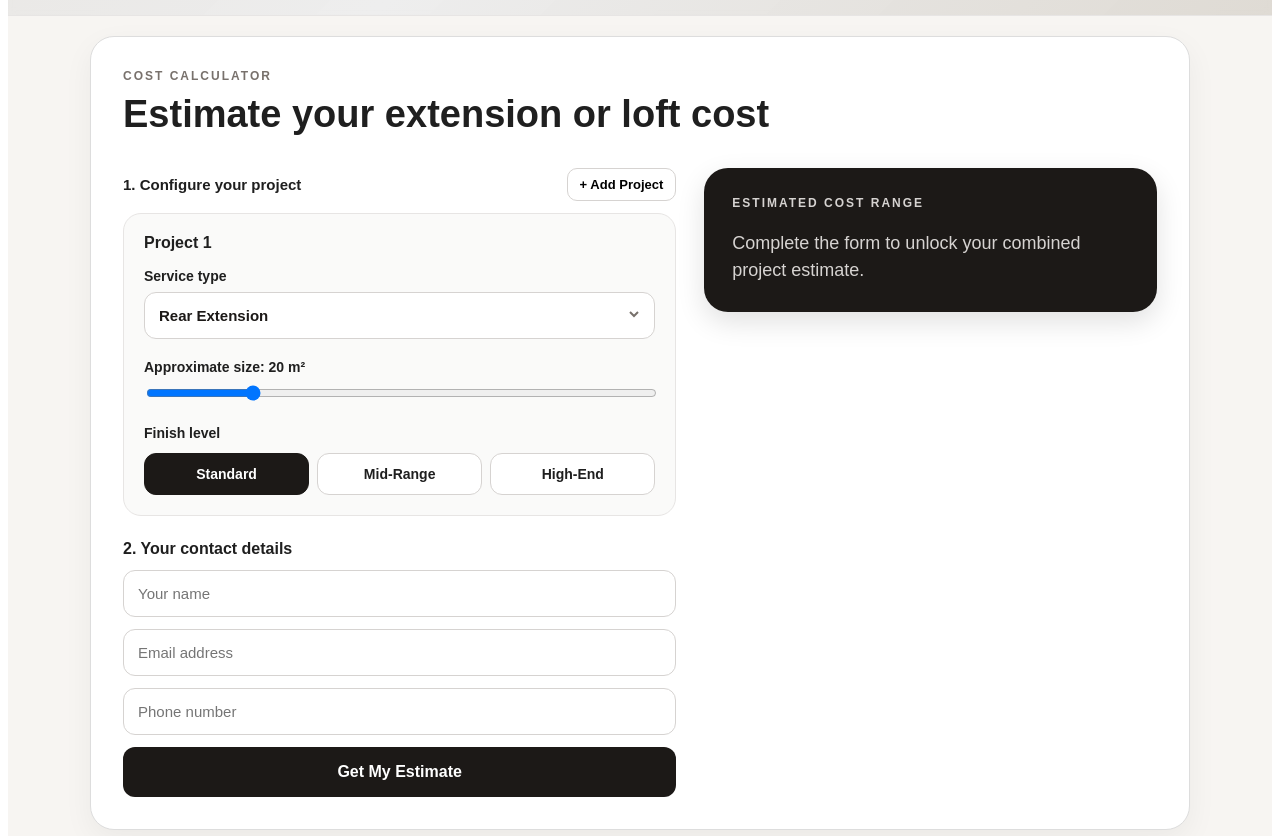
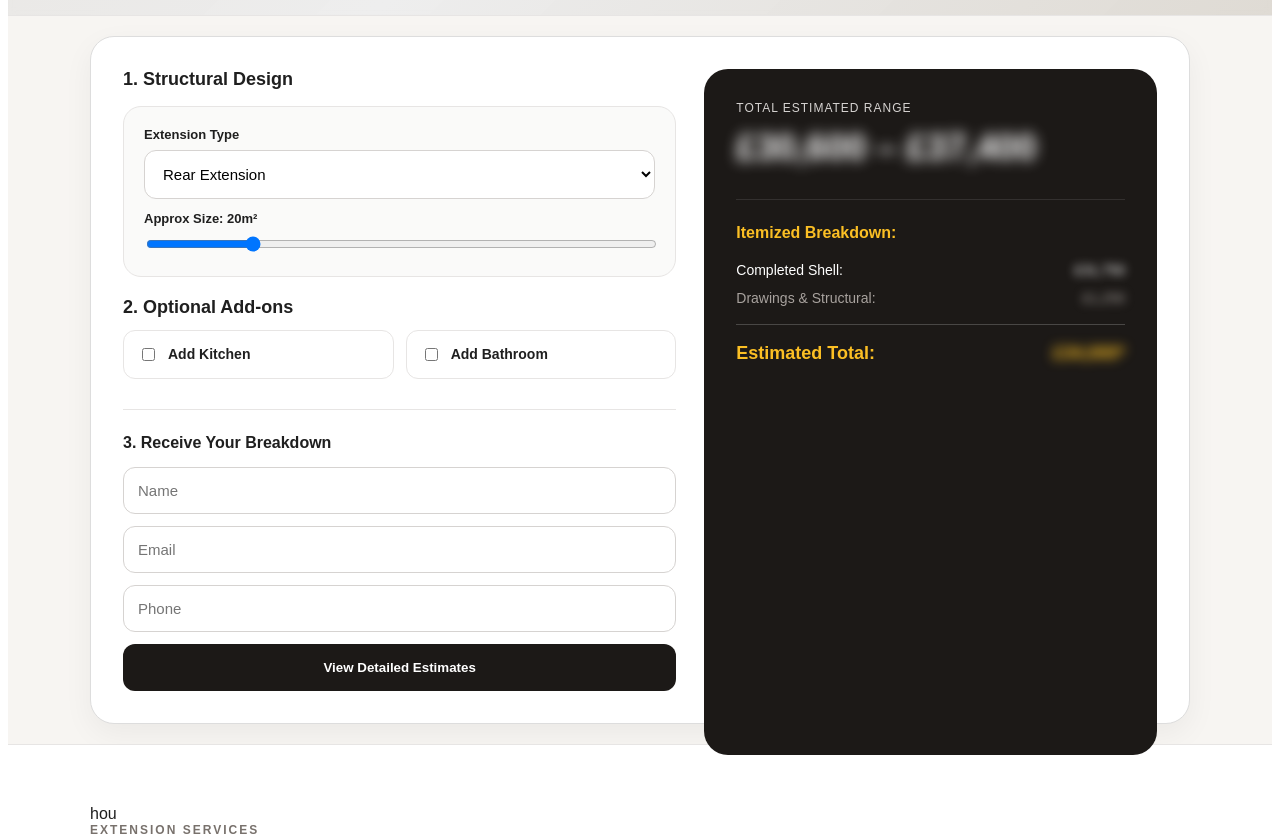
Before and after one commit to brigenujkaj/crafmanwebiste, a React (Vite) app: page /house-extensions-essex in a window 1280 px wide. Shown: the part 720-1556 px from the top of the page. Built offline with nearby package versions, Linux system fonts and the light colour scheme; grey boxes are pictures that could not be loaded.

Commit message:
calc update

```diff
--- a/src/components/ExtensionCalculator.jsx
+++ b/src/components/ExtensionCalculator.jsx
@@ -13,14 +13,15 @@ function createProject(id = Date.now()) {
 
 export default function ExtensionCalculator() {
     const [projects, setProjects] = useState([createProject(1)]);
-    const [screenWidth, setScreenWidth] = useState(
-        typeof window !== "undefined" ? window.innerWidth : 1200
-    );
+    const [screenWidth, setScreenWidth] = useState(1200);
 
     const [lead, setLead] = useState({
         name: "",
         email: "",
         phone: "",
+        postcode: "",
+        addKitchen: false,
+        addBathroom: false
     });
 
     const [showResult, setShowResult] = useState(false);
@@ -32,116 +33,46 @@ export default function ExtensionCalculator() {
     });
 
     useEffect(() => {
-        function handleResize() {
+        if (typeof window !== "undefined") {
             setScreenWidth(window.innerWidth);
-        }
-
-        if (typeof window !== "undefined") {
+            const handleResize = () => setScreenWidth(window.innerWidth);
             window.addEventListener("resize", handleResize);
             return () => window.removeEventListener("resize", handleResize);
         }
     }, []);
 
     const isMobile = screenWidth < 768;
-    const isTablet = screenWidth >= 768 && screenWidth < 1024;
 
+    // Pricing Logic
     const baseRates = {
-        rear: 1800,
-        side: 1800,
-        wrap: 1800,
-        double: 1800,
-        loft: 1500,
-    };
-
-    const specMultiplier = {
-        standard: 1,
-        mid: 1.2,
-        high: 1.4,
+        rear: 1700, side: 1700, wrap: 1700, double: 1700, loft: 1500,
+        kitchenBase: 3200, bathroomBase: 5700
     };
 
     const typeLabels = {
-        rear: "Rear Extension",
-        side: "Side Return",
-        wrap: "Wraparound",
-        double: "Double Storey",
-        loft: "Loft Conversion",
+        rear: "Rear Extension", side: "Side Return", wrap: "Wraparound",
+        double: "Double Storey", loft: "Loft Conversion"
     };
 
-    const specLabels = {
-        standard: "Standard",
-        mid: "Mid-Range",
-        high: "High-End",
-    };
+    const totals = useMemo(() => {
+        const extTotal = projects.reduce((acc, p) => acc + (baseRates[p.type] * p.size), 0);
+        const kitchenCost = lead.addKitchen ? baseRates.kitchenBase : 0;
+        const bathroomCost = lead.addBathroom ? baseRates.bathroomBase : 0;
+        const grandTotal = extTotal + kitchenCost + bathroomCost;
 
-    const projectResults = useMemo(() => {
-        return projects.map((project) => {
-            const baseRate = baseRates[project.type];
-            const multiplier = specMultiplier[project.spec];
-            const basePrice = baseRate * project.size;
-            const adjusted = basePrice * multiplier;
-            const low = adjusted * 0.85;
-            const high = adjusted * 1.15;
+        const drawingsFee = 750;
+        const structuralFee = 500;
+        const totalFees = drawingsFee + structuralFee + 1000; // 1000 for other fees
 
-            return {
-                ...project,
-                label: typeLabels[project.type],
-                specLabel: specLabels[project.spec],
-                baseRate,
-                multiplier,
-                basePrice,
-                adjusted,
-                low,
-                high,
-            };
-        });
-    }, [projects]);
-
-    const totals = useMemo(() => {
-        return projectResults.reduce(
-            (acc, project) => {
-                acc.low += project.low;
-                acc.high += project.high;
-                acc.base += project.basePrice;
-                acc.adjusted += project.adjusted;
-                return acc;
-            },
-            { low: 0, high: 0, base: 0, adjusted: 0 }
-        );
-    }, [projectResults]);
-
-    const pillButton = (active) => ({
-        padding: isMobile ? "14px 12px" : "12px 14px",
-        borderRadius: "12px",
-        border: active ? "1px solid #1c1917" : "1px solid #d6d3d1",
-        background: active ? "#1c1917" : "#fff",
-        color: active ? "#fff" : "#1f1f1f",
-        fontWeight: 600,
-        cursor: "pointer",
-        fontSize: isMobile ? "13px" : "14px",
-        transition: "0.2s ease",
-        minHeight: isMobile ? "52px" : "auto",
-        width: "100%",
-    });
-
-    const inputStyle = {
-        width: "100%",
-        padding: isMobile ? "14px 14px" : "14px",
-        borderRadius: "12px",
-        border: "1px solid #d6d3d1",
-        fontSize: isMobile ? "16px" : "15px",
-        boxSizing: "border-box",
-        appearance: "none",
-        backgroundColor: "#ffffff",
-    };
-
-    function handleLeadChange(e) {
-        const { name, value } = e.target;
-        setLead((prev) => ({ ...prev, [name]: value }));
-        if (error) setError("");
-        if (submitStatus.error) {
-            setSubmitStatus((prev) => ({ ...prev, error: "" }));
-        }
-    }
+        return {
+            low: grandTotal * 0.9,
+            high: grandTotal * 1.1,
+            construction: extTotal > totalFees ? extTotal - totalFees : extTotal,
+            kitchenCost,
+            bathroomCost,
+            grandTotal
+        };
+    }, [projects, lead.addKitchen, lead.addBathroom]);
 
     function updateProject(projectId, field, value) {
         setProjects((prev) =>
@@ -151,158 +82,147 @@ export default function ExtensionCalculator() {
         );
     }
 
-    function addProject() {
-        setProjects((prev) => [...prev, createProject(Date.now() + Math.random())]);
-    }
+    const inputStyle = {
+        width: "100%", padding: "14px", borderRadius: "12px", border: "1px solid #d6d3d1",
+        fontSize: "15px", boxSizing: "border-box", backgroundColor: "#ffffff", marginBottom: "12px"
+    };
 
-    function removeProject(projectId) {
-        setProjects((prev) => {
-            if (prev.length === 1) return prev;
-            return prev.filter((project) => project.id !== projectId);
-        });
-    }
+    const checkboxStyle = (active) => ({
+        display: "flex", alignItems: "center", gap: "10px", padding: "14px",
+        borderRadius: "12px", border: active ? "2px solid #1c1917" : "1px solid #e7e5e4",
+        background: active ? "#fafaf9" : "#fff",
+        cursor: "pointer", transition: "0.2s"
+    });
 
     async function handleSubmit(e) {
         e.preventDefault();
-        if (!lead.name.trim() || !lead.email.trim() || !lead.phone.trim()) {
-            setError("Please complete your name, email, and phone number.");
+        if (!lead.name || !lead.email || !lead.phone) {
+            setError("Please fill in your contact details.");
             return;
         }
-
-        setError("");
         setSubmitStatus({ loading: true, success: false, error: "" });
-
-        const flatProjectFields = {};
-        projectResults.forEach((project, index) => {
-            const number = index + 1;
-            flatProjectFields[`project_${number}_type`] = project.label;
-            flatProjectFields[`project_${number}_size_m2`] = project.size;
-            flatProjectFields[`project_${number}_spec`] = project.specLabel;
-            flatProjectFields[`project_${number}_adjusted_price`] = Math.round(project.adjusted);
-        });
-
-        const payload = {
-            ...lead,
-            projectCount: projects.length,
-            totalEstimateLow: Math.round(totals.low),
-            totalEstimateHigh: Math.round(totals.high),
-            ...flatProjectFields,
-        };
-
         try {
             const response = await fetch(FORM_ENDPOINT, {
                 method: "POST",
                 headers: { "Content-Type": "application/json", Accept: "application/json" },
-                body: JSON.stringify(payload),
+                body: JSON.stringify({ ...lead, totals }),
             });
-
             if (response.ok) {
                 setShowResult(true);
                 setSubmitStatus({ loading: false, success: true, error: "" });
-            } else {
-                throw new Error("Form submission failed.");
             }
         } catch (err) {
-            setSubmitStatus({ loading: false, success: false, error: err.message });
+            setSubmitStatus({ loading: false, success: false, error: "Submission failed." });
         }
     }
 
     return (
-        <section id="cost-calculator" style={{ maxWidth: "1100px", margin: "0 auto", padding: isMobile ? "16px 14px 40px" : "20px 20px 60px" }}>
-            <div style={{ background: "#ffffff", border: "1px solid #ddd", borderRadius: isMobile ? "18px" : "24px", padding: isMobile ? "18px" : "32px", boxShadow: "0 10px 30px rgba(0,0,0,0.05)" }}>
-                <div style={{ fontSize: "12px", letterSpacing: "2px", textTransform: "uppercase", color: "#78716c", fontWeight: "700" }}>Cost Calculator</div>
-                <h2 style={{ fontSize: isMobile ? "28px" : "38px", lineHeight: 1.15, marginTop: "10px" }}>Estimate your extension or loft cost</h2>
+        <section style={{ maxWidth: "1100px", margin: "0 auto", padding: "20px", fontFamily: "sans-serif" }}>
+            <div style={{ background: "#ffffff", border: "1px solid #ddd", borderRadius: "24px", padding: isMobile ? "20px" : "32px", boxShadow: "0 10px 30px rgba(0,0,0,0.05)" }}>
+                <div style={{ display: "grid", gridTemplateColumns: isMobile ? "1fr" : "1.1fr 0.9fr", gap: "28px" }}>
 
-                <div style={{ display: "grid", gridTemplateColumns: isMobile ? "1fr" : "1.1fr 0.9fr", gap: "28px", marginTop: "28px", alignItems: "start" }}>
-
-                    {/* LEFT COLUMN: INPUTS */}
+                    {/* CONFIGURATION */}
                     <div>
-                        <div style={{ display: "flex", justifyContent: "space-between", alignItems: "center", marginBottom: "12px" }}>
-                            <div style={{ fontWeight: "700", fontSize: "15px" }}>1. Configure your project</div>
-                            <button type="button" onClick={addProject} style={{ background: "#fff", border: "1px solid #d6d3d1", padding: "8px 12px", borderRadius: "10px", fontWeight: "700", cursor: "pointer", fontSize: "13px" }}>+ Add Project</button>
-                        </div>
-
-                        {projects.map((project, index) => (
-                            <div key={project.id} style={{ border: "1px solid #e7e5e4", borderRadius: "18px", padding: "20px", background: "#fafaf9", marginBottom: "16px" }}>
-                                <div style={{ display: "flex", justifyContent: "space-between", marginBottom: "16px" }}>
-                                    <strong>Project {index + 1}</strong>
-                                    {projects.length > 1 && <button onClick={() => removeProject(project.id)} style={{ background: "none", border: "none", color: "#b42318", fontWeight: "700", cursor: "pointer" }}>Remove</button>}
-                                </div>
-
-                                {/* DROPDOWN FOR SERVICE SELECTION */}
-                                <div style={{ marginBottom: "20px" }}>
-                                    <label style={{ display: "block", fontSize: "14px", fontWeight: "700", marginBottom: "8px" }}>Service type</label>
-                                    <div style={{ position: "relative" }}>
-                                        <select
-                                            value={project.type}
-                                            onChange={(e) => updateProject(project.id, "type", e.target.value)}
-                                            style={{ ...inputStyle, paddingRight: "40px", fontWeight: "600", color: "#1c1917" }}
-                                        >
-                                            {Object.entries(typeLabels).map(([key, label]) => (
-                                                <option key={key} value={key}>{label}</option>
-                                            ))}
-                                        </select>
-                                        <div style={{ position: "absolute", right: "15px", top: "50%", transform: "translateY(-50%)", pointerEvents: "none", color: "#78716c" }}>
-                                            <svg width="12" height="12" viewBox="0 0 12 12" fill="none" stroke="currentColor" strokeWidth="2"><path d="M2 4l4 4 4-4" /></svg>
-                                        </div>
-                                    </div>
-                                </div>
-
-                                {/* SIZE SLIDER */}
-                                <div style={{ marginBottom: "20px" }}>
-                                    <label style={{ display: "block", fontSize: "14px", fontWeight: "700", marginBottom: "8px" }}>Approximate size: {project.size} m²</label>
-                                    <input type="range" min="5" max="80" value={project.size} onChange={(e) => updateProject(project.id, "size", Number(e.target.value))} style={{ width: "100%" }} />
-                                </div>
-
-                                {/* SPECIFICATION LEVEL */}
-                                <div>
-                                    <label style={{ display: "block", fontSize: "14px", fontWeight: "700", marginBottom: "12px" }}>Finish level</label>
-                                    <div style={{ display: "grid", gridTemplateColumns: "1fr 1fr 1fr", gap: "8px" }}>
-                                        {Object.entries(specLabels).map(([key, label]) => (
-                                            <button key={key} type="button" onClick={() => updateProject(project.id, "spec", key)} style={pillButton(project.spec === key)}>{label}</button>
-                                        ))}
-                                    </div>
-                                </div>
+                        <div style={{ fontWeight: "700", marginBottom: "16px", fontSize: "18px" }}>1. Structural Design</div>
+                        {projects.map((project) => (
+                            <div key={project.id} style={{ border: "1px solid #e7e5e4", borderRadius: "18px", padding: "20px", background: "#fafaf9", marginBottom: "20px" }}>
+                                <label style={{ fontSize: "13px", fontWeight: "700", display: "block", marginBottom: "8px" }}>Extension Type</label>
+                                <select value={project.type} onChange={(e) => updateProject(project.id, "type", e.target.value)} style={inputStyle}>
+                                    {Object.entries(typeLabels).map(([key, label]) => (<option key={key} value={key}>{label}</option>))}
+                                </select>
+                                <label style={{ fontSize: "13px", fontWeight: "700", display: "block", marginBottom: "8px" }}>Approx Size: {project.size}m²</label>
+                                <input type="range" min="5" max="80" value={project.size} onChange={(e) => updateProject(project.id, "size", Number(e.target.value))} style={{ width: "100%" }} />
                             </div>
                         ))}
 
-                        <form onSubmit={handleSubmit} style={{ marginTop: "24px" }}>
-                            <div style={{ fontWeight: "700", marginBottom: "12px" }}>2. Your contact details</div>
-                            <div style={{ display: "grid", gap: "12px" }}>
-                                <input name="name" type="text" placeholder="Your name" value={lead.name} onChange={handleLeadChange} style={inputStyle} />
-                                <input name="email" type="email" placeholder="Email address" value={lead.email} onChange={handleLeadChange} style={inputStyle} />
-                                <input name="phone" type="tel" placeholder="Phone number" value={lead.phone} onChange={handleLeadChange} style={inputStyle} />
-                                {error && <div style={{ color: "#b42318", fontSize: "14px" }}>{error}</div>}
-                                <button type="submit" disabled={submitStatus.loading} style={{ background: "#1c1917", color: "#fff", padding: "16px", border: "none", borderRadius: "12px", fontWeight: "700", cursor: "pointer", fontSize: "16px" }}>
-                                    {submitStatus.loading ? "Calculating..." : "Get My Estimate"}
-                                </button>
-                            </div>
+                        <div style={{ fontWeight: "700", marginBottom: "12px", fontSize: "18px" }}>2. Optional Add-ons</div>
+                        <div style={{ display: "grid", gridTemplateColumns: "1fr 1fr", gap: "12px", marginBottom: "30px" }}>
+                            <label style={checkboxStyle(lead.addKitchen)}>
+                                <input type="checkbox" checked={lead.addKitchen} onChange={(e) => setLead({ ...lead, addKitchen: e.target.checked })} />
+                                <span style={{ fontSize: "14px", fontWeight: "600" }}>Add Kitchen</span>
+                            </label>
+                            <label style={checkboxStyle(lead.addBathroom)}>
+                                <input type="checkbox" checked={lead.addBathroom} onChange={(e) => setLead({ ...lead, addBathroom: e.target.checked })} />
+                                <span style={{ fontSize: "14px", fontWeight: "600" }}>Add Bathroom</span>
+                            </label>
+                        </div>
+
+                        <form onSubmit={handleSubmit} style={{ borderTop: "1px solid #e7e5e4", paddingTop: "24px" }}>
+                            <div style={{ fontWeight: "700", marginBottom: "15px" }}>3. Receive Your Breakdown</div>
+                            <input placeholder="Name" onChange={(e) => setLead({ ...lead, name: e.target.value })} style={inputStyle} required />
+                            <input placeholder="Email" type="email" onChange={(e) => setLead({ ...lead, email: e.target.value })} style={inputStyle} required />
+                            <input placeholder="Phone" type="tel" onChange={(e) => setLead({ ...lead, phone: e.target.value })} style={inputStyle} required />
+                            <button type="submit" style={{ width: "100%", background: "#1c1917", color: "#fff", padding: "16px", borderRadius: "12px", fontWeight: "700", border: "none", cursor: "pointer" }}>
+                                {submitStatus.loading ? "Processing..." : "View Detailed Estimates"}
+                            </button>
                         </form>
                     </div>
 
-                    {/* RIGHT COLUMN: RESULTS */}
+                    {/* RESULTS COLUMN */}
                     <div style={{ minWidth: 0 }}>
-                        <div style={{ background: "#1c1917", color: "#fff", borderRadius: "24px", padding: "28px", height: "100%", position: isMobile ? "static" : "sticky", top: "24px", boxShadow: "0 10px 28px rgba(0,0,0,0.12)" }}>
-                            <div style={{ fontSize: "12px", letterSpacing: "2px", textTransform: "uppercase", color: "#d6d3d1", fontWeight: "700" }}>Estimated Cost Range</div>
+                        <div style={{ background: "#1c1917", color: "#fff", borderRadius: "24px", padding: "32px", height: "100%", position: isMobile ? "static" : "sticky", top: "24px" }}>
+                            <div style={{ fontSize: "12px", textTransform: "uppercase", color: "#d6d3d1", letterSpacing: "1px" }}>Total Estimated Range</div>
+                            <div style={{ fontSize: "36px", fontWeight: "700", marginTop: "12px", filter: showResult ? "none" : "blur(7px)", transition: "0.3s" }}>
+                                £{Math.round(totals.low).toLocaleString()} – £{Math.round(totals.high).toLocaleString()}
+                            </div>
 
-                            {showResult ? (
-                                <>
-                                    <div style={{ fontSize: isMobile ? "32px" : "40px", fontWeight: "700", marginTop: "12px" }}>
-                                        £{Math.round(totals.low).toLocaleString()} – £{Math.round(totals.high).toLocaleString()}
+                            <div style={{ marginTop: "30px", paddingTop: "24px", borderTop: "1px solid rgba(255,255,255,0.1)" }}>
+                                <div style={{ fontWeight: "700", marginBottom: "20px", color: "#fbbf24" }}>Itemized Breakdown:</div>
+
+                                <div style={{ display: "flex", justifyContent: "space-between", marginBottom: "12px", fontSize: "14px" }}>
+                                    <span>Completed Shell:</span>
+                                    <span style={{ filter: showResult ? "none" : "blur(5px)" }}>£{Math.round(totals.construction).toLocaleString()}</span>
+                                </div>
+
+                                {lead.addKitchen && (
+                                    <div style={{ display: "flex", justifyContent: "space-between", marginBottom: "12px", fontSize: "14px", color: "#e7e5e4" }}>
+                                        <span>Kitchen Fit-out:</span>
+                                        <span style={{ filter: showResult ? "none" : "blur(5px)" }}>from £{baseRates.kitchenBase.toLocaleString()}</span>
                                     </div>
-                                    <div style={{ marginTop: "20px", display: "grid", gap: "12px" }}>
-                                        {projectResults.map((project, index) => (
-                                            <div key={project.id} style={{ padding: "16px", borderRadius: "16px", background: "rgba(255,255,255,0.08)", fontSize: "14px" }}>
-                                                <strong>{index + 1}. {project.label}</strong><br />
-                                                {project.size} m² | {project.specLabel} Finish
-                                            </div>
-                                        ))}
+                                )}
+
+                                {lead.addBathroom && (
+                                    <div style={{ display: "flex", justifyContent: "space-between", marginBottom: "12px", fontSize: "14px", color: "#e7e5e4" }}>
+                                        <span>Bathroom Fit-out:</span>
+                                        <span style={{ filter: showResult ? "none" : "blur(5px)" }}>from £{baseRates.bathroomBase.toLocaleString()}</span>
                                     </div>
-                                    <p style={{ marginTop: "20px", fontSize: "13px", color: "#d6d3d1", lineHeight: "1.6" }}>Note: This is a guide price. Final costs depend on site access, planning requirements, and structural complexity.</p>
-                                    <a href="/contact" style={{ display: "block", marginTop: "20px", background: "#fff", color: "#1c1917", padding: "14px", borderRadius: "12px", textAlign: "center", fontWeight: "700", textDecoration: "none" }}>Book Free Survey</a>
-                                </>
-                            ) : (
-                                <div style={{ marginTop: "20px", fontSize: "18px", color: "#d6d3d1", lineHeight: "1.5" }}>Complete the form to unlock your combined project estimate.</div>
+                                )}
+
+                                <div style={{ display: "flex", justifyContent: "space-between", marginBottom: "12px", fontSize: "14px", color: "#a8a29e" }}>
+                                    <span>Drawings & Structural:</span>
+                                    <span style={{ filter: showResult ? "none" : "blur(5px)" }}>£1,250</span>
+                                </div>
+
+                                <div style={{ display: "flex", justifyContent: "space-between", borderTop: "1px solid rgba(255,255,255,0.2)", paddingTop: "18px", marginTop: "18px", fontWeight: "700", fontSize: "18px", color: "#fbbf24" }}>
+                                    <span>Estimated Total:</span>
+                                    <span style={{ filter: showResult ? "none" : "blur(6px)" }}>£{Math.round(totals.grandTotal).toLocaleString()}*</span>
+                                </div>
+                            </div>
+
+                            {showResult && (
+                                <div style={{ marginTop: "24px" }}>
+                                    <div style={{ fontSize: "16px", color: "#d6d3d1", marginBottom: "20px", lineHeight: "1.5" }}>
+                                        *Includes electrical, internal finishes, and flooring as standard.
+                                    </div>
+                                    <a
+                                        href="https://calendar.app.google/NBBKg6BiESkgfsJ5A"
+                                        target="_blank"
+                                        rel="noopener noreferrer"
+                                        style={{
+                                            display: "block",
+                                            background: "#fbbf24",
+                                            color: "#1c1917",
+                                            padding: "16px",
+                                            borderRadius: "12px",
+                                            textAlign: "center",
+                                            textDecoration: "none",
+                                            fontWeight: "800",
+                                            boxShadow: "0 4px 15px rgba(251, 191, 36, 0.3)"
+                                        }}
+                                    >
+                                        📞 Book a Call
+                                    </a>
+                                </div>
                             )}
                         </div>
                     </div>
```
